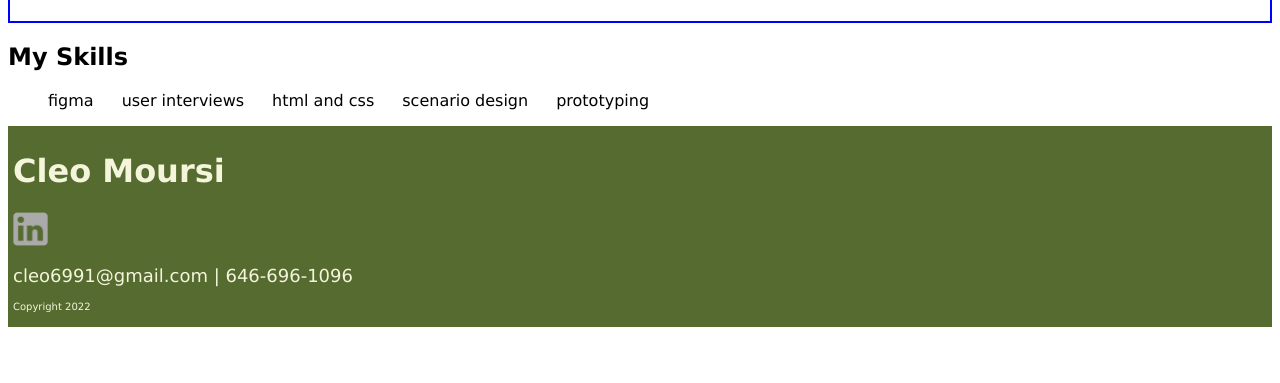
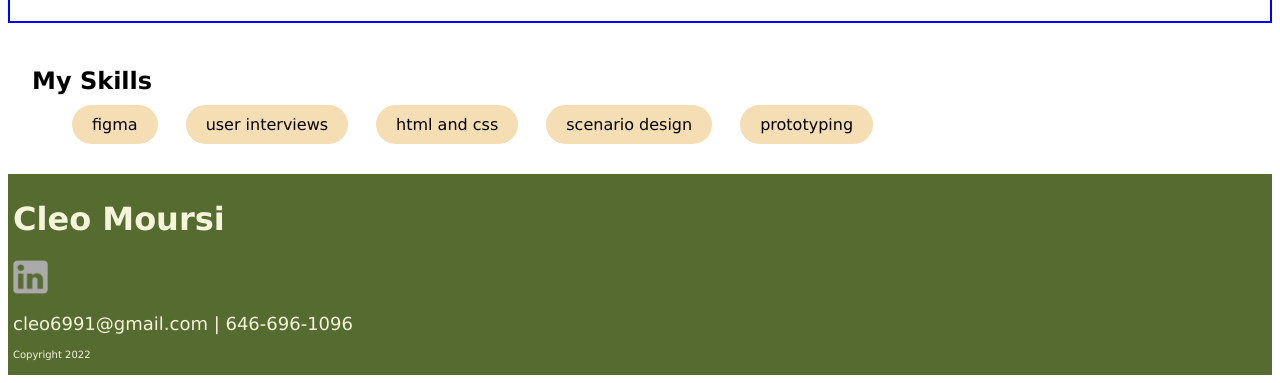
Before and after one commit to cmoursi/UX_UI_HW_18, a plain HTML site: page about.html in a window 1280 px wide. Shown: the part 475-858 px from the top of the page. Before the commit the page ends 810 px from the top, so only its background shows below. Drawn offline with Linux system fonts and the light colour scheme.

Commit message:
style skills tags

```diff
--- a/css/style.css
+++ b/css/style.css
@@ -98,6 +98,10 @@ header ul li a {
     border: 2px solid red;
 }
 
+.skills {
+    padding: 24px;
+}
+
 .skills ul li {
     margin-left: 24;
     margin-right: 24px;
@@ -105,6 +109,10 @@ header ul li a {
     list-style-type: none;
     text-decoration: none;
     display: inline;
+    background-color: wheat;
+    border-radius: 25px;
+    padding: 10px 20px;
+
 }
 
 /*------------FOOTER SECTION------------*/
```
